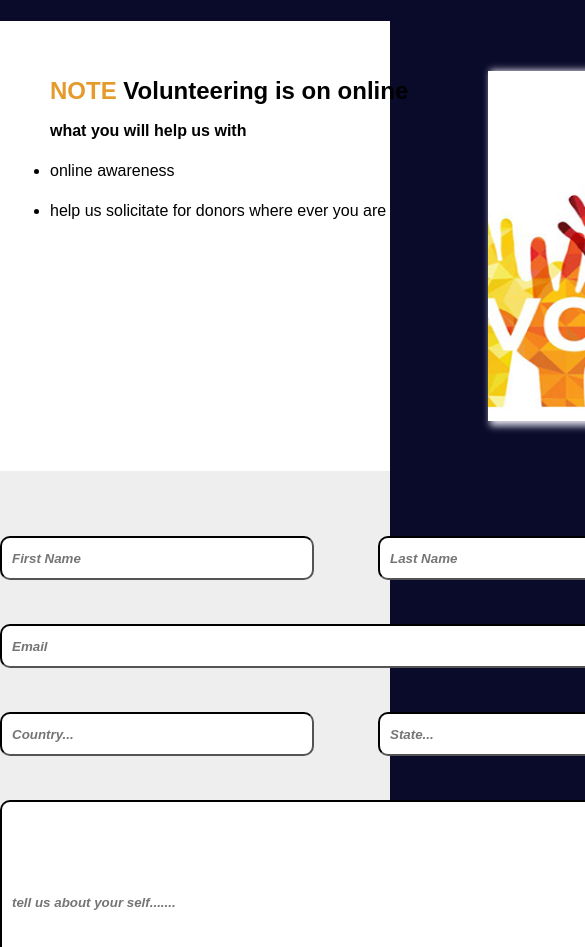
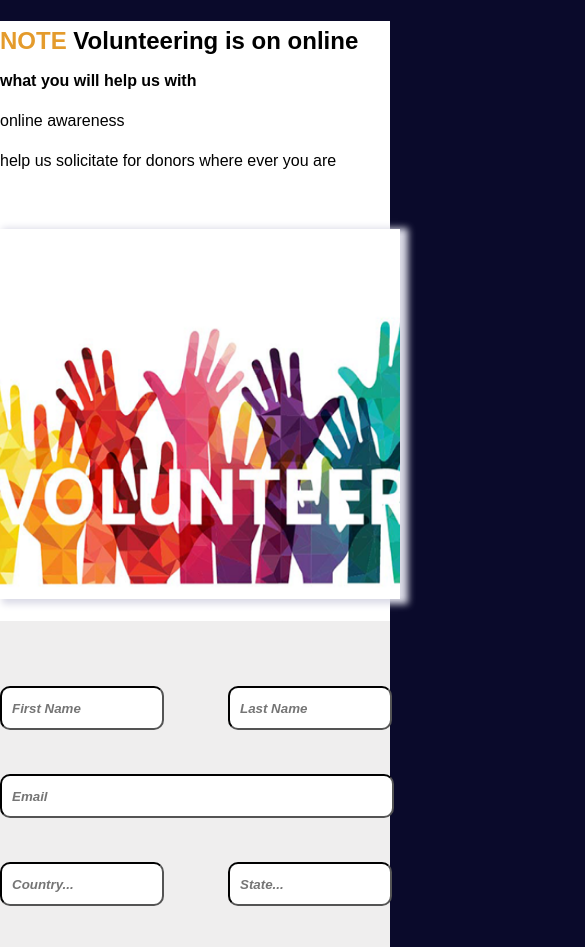
Before and after one commit to Frankmona/non-profit, a plain HTML site: page donate.html in a window 390 px wide. Shown: the part 71-1018 px from the top of the page, 585 px wide, since content can reach past the window. Drawn offline with Linux system fonts and the light colour scheme.

Commit message:
completed media query

```diff
--- a/donate.css
+++ b/donate.css
@@ -398,4 +398,91 @@ footer{
 }
 
   /* end of Styling sidebar */
+
+  /* section A */
+  .sectionA_article{
+    width: 400px;
+    height: 600px;
+    text-align:justify;
+    /* background-color: aquamarine; */
+    padding: 0px;
+    margin: 0 auto;
+    display: flex;
+    flex-direction: column;
+    gap: 3rem;
+  }
+
+  .img_sectionA{
+    height: 370px;
+    width: 400px;
+    box-shadow: 5px 2px 7px 3px rgb(219, 219, 231);
+    margin: 0 auto;
+  }
+
+ /* end section A */
+
+ /* section B */
+ form{
+    width: 400px;
+    height: 900px;
+    margin: 0 auto;
+    padding-top: 50px;
+    /* background-color: blanchedalmond; */
+    display: flex;
+    flex-direction: column;
+    gap: 2rem;
+ }
+ .flexInput_field{
+    display: flex;
+    gap: 4rem;
 }
+
+.input_nameField{
+    width:150px;
+    height:40px;
+    outline: 0;
+    border-radius: 10px;
+    border-color: black;
+    margin-top: 15px;
+  }
+
+  .input_text{
+    padding-left: 10px;
+    font-weight: bold;
+    font-family: 'Alata', sans-serif;
+    font-style: italic;
+  }
+
+  .input_email{
+    width:380px;
+    height:40px;
+    outline: 0;
+    border-radius: 10px;
+    border-color: black;
+    margin-top: 15px;
+  }
+
+  .input_bio{
+    width:380px;
+    height:200px;
+    outline: 0;
+    border-radius: 10px;
+    border-color: black;
+    margin-top: 15px;
+  }
+ /* end sectionB */
+
+ /* footer */
+footer{
+    width: auto;
+    background-color: rgb(10, 10, 43);
+    display: flex;
+    flex-direction: column;
+    gap: 1rem;
+    padding: 50px;
+    font-family: 'Alata', sans-serif;
+    color: white;
+  }
+  /* end footer */
+
+}
```
Also changed, not shown: donate.html (+5 -6 lines).
